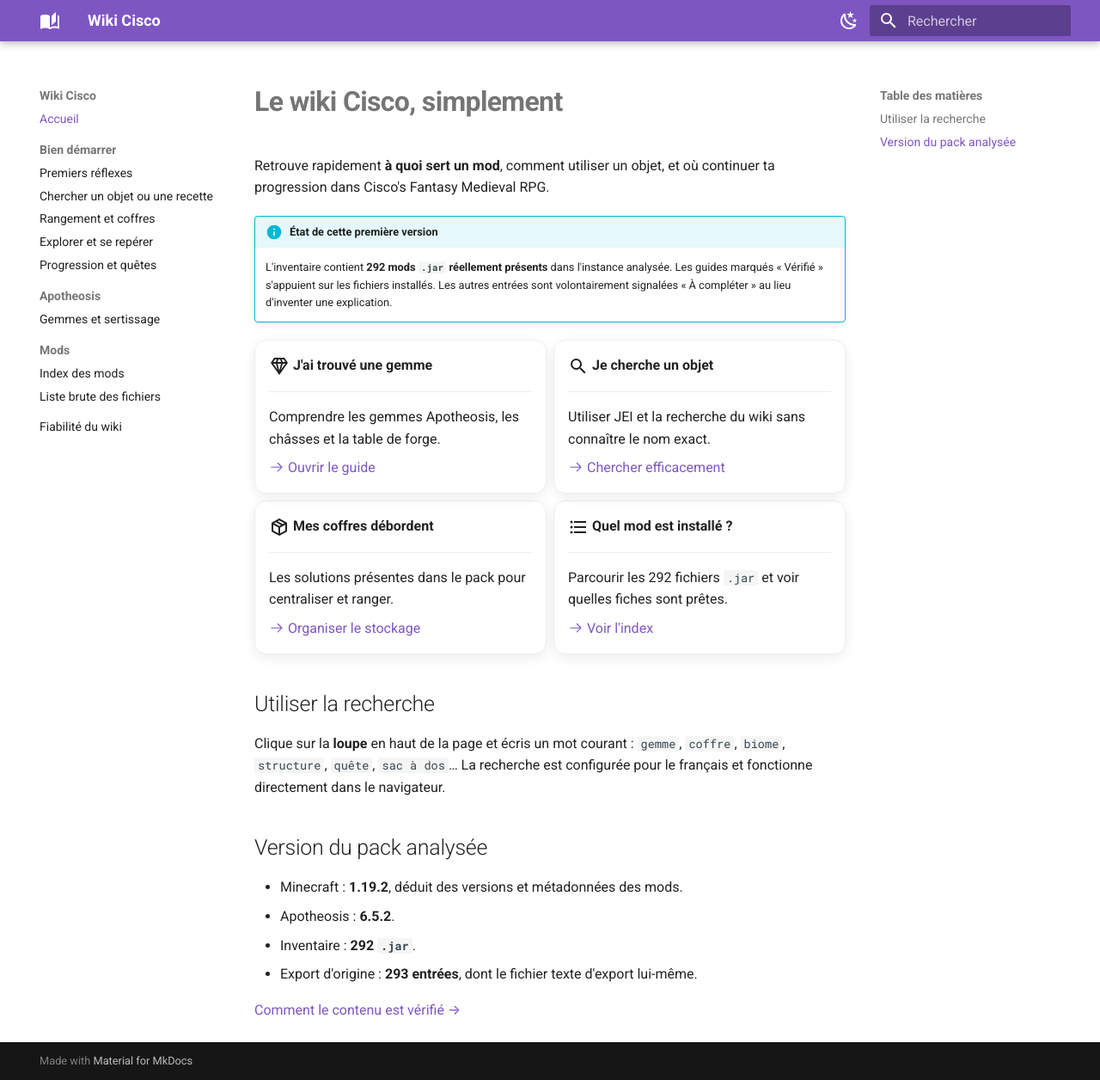
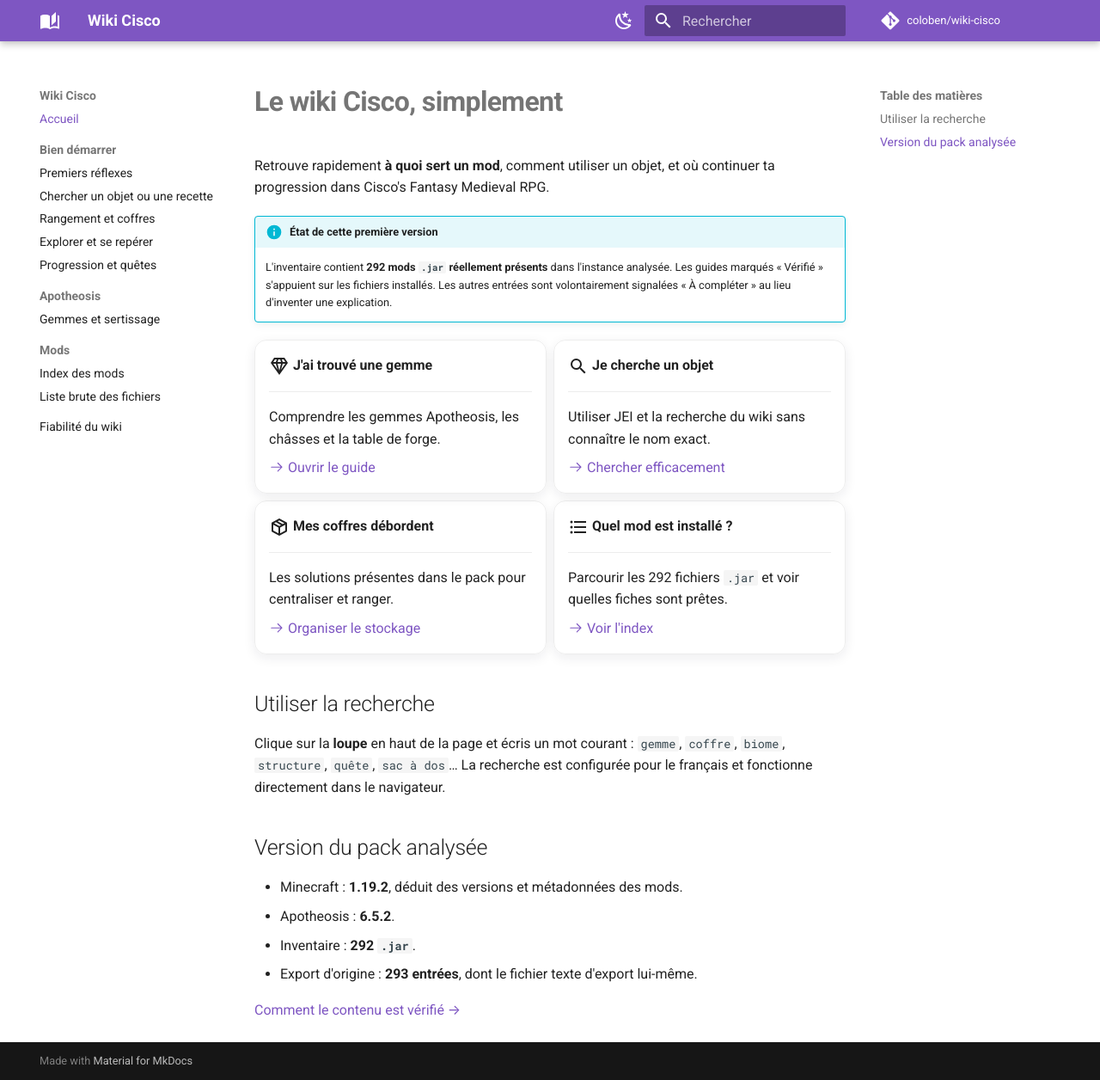
Before and after one commit to coloben/wiki-cisco, an MkDocs documentation site: the page built from docs/index.md, in a window 1280 px wide and 1256 px high. Shown: the whole window at 86% size. Built offline with MkDocs 1.6.1 and Material for MkDocs 9.7.7, drawn with Linux system fonts in a browser that asks for light colours; comment, search, counter and statistics services are not loaded.

Commit message:
Ajouter les liens du site publié

```diff
--- a/mkdocs.yml
+++ b/mkdocs.yml
@@ -1,6 +1,10 @@
 site_name: Wiki Cisco
 site_description: Guide communautaire francophone pour Cisco's Fantasy Medieval RPG [Ultimate]
 site_author: Communauté Cisco
+site_url: https://coloben.github.io/wiki-cisco/
+repo_url: https://github.com/coloben/wiki-cisco
+repo_name: coloben/wiki-cisco
+edit_uri: edit/main/docs/
 
 theme:
   name: material
```
Also changed, not shown: README.md (+3 -1 lines).
